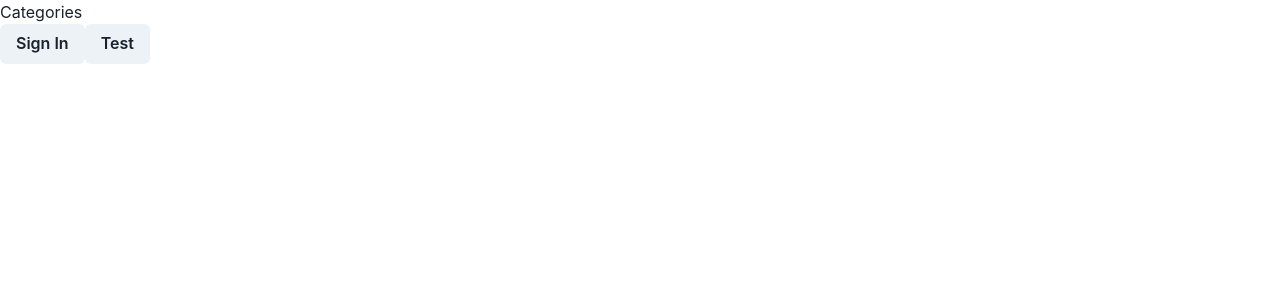
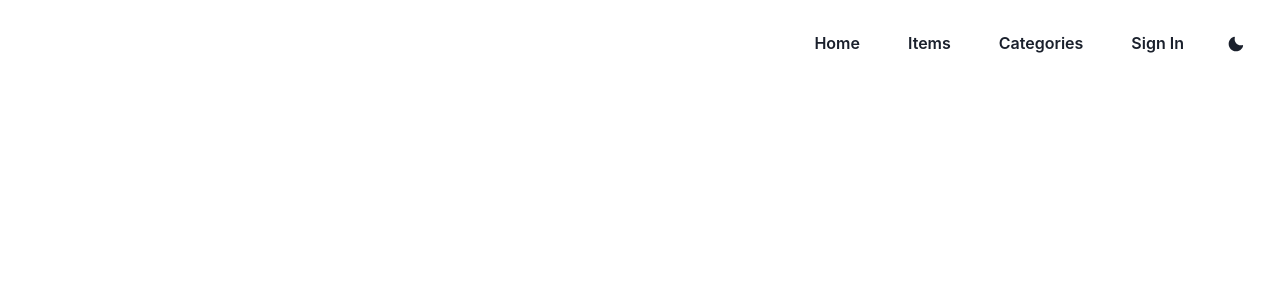
Before and after one commit to seancrossettie/Minimal.ui, a React (Create React App) app: page /categories in a window 1280 px wide. Shown: the top 300 px of the page. Built offline with nearby package versions, Linux system fonts and the light colour scheme; no server answers.

Commit message:
finished navbar

```diff
--- a/package.json
+++ b/package.json
@@ -3,6 +3,7 @@
   "version": "0.1.0",
   "private": true,
   "dependencies": {
+    "@chakra-ui/icons": "^1.1.1",
     "@chakra-ui/react": "^1.7.3",
     "@emotion/react": "^11.7.1",
     "@emotion/styled": "^11.6.0",
--- a/src/components/App/App.js
+++ b/src/components/App/App.js
@@ -4,6 +4,7 @@ import firebase from "firebase/compat/app";
 import "firebase/compat/auth";
 import { getUserByFirebaseKey } from "../../helpers/data/userData";
 import Router from "../../helpers/Router";
+import { NavBar } from '../NavBar/NavBar';
 
 function App() {
   const [user, setUser] = useState(null);
@@ -20,9 +21,10 @@ function App() {
   }, []);
 
   return (
-    <div className="App">
+    <>
+      <NavBar user={user} setUser={setUser} />
       <Router user={user} setUser={setUser} />
-    </div>
+    </>
   );
 }
 
--- /dev/null
+++ b/src/components/NavBar/NavBar.js
@@ -0,0 +1,74 @@
+import { CloseIcon, HamburgerIcon, MoonIcon, SunIcon } from "@chakra-ui/icons";
+import { Button, Flex, IconButton, useColorMode } from "@chakra-ui/react"
+import { useNavigate } from "react-router-dom";
+import React, { useState } from "react"
+import { signInUser, signOutUser } from "../../helpers/auth";
+
+export const NavBar = ({ user, setUser }) => {
+    const navigate = useNavigate();
+    const { colorMode, toggleColorMode } = useColorMode();
+    const isDark = colorMode === "dark";
+    const [display, setDisplay] = useState('none');
+
+    return (
+        <Flex>
+            <Flex pos="fixed" top="1rem" right="1rem" align="center">
+                <Flex display={["none", "none", "flex", "fle"]}>
+                    <Button variant="ghost" m={2} onClick={() => navigate('/')}>Home</Button>
+                    <Button variant="ghost" m={2} onClick={() => navigate('/items')}>Items</Button>
+                    <Button variant="ghost" m={2} onClick={() => navigate('/categories')}>Categories</Button>
+                    { user
+                        ? <Button variant="ghost" m={2} outline onClick={() => signOutUser()}>Sign Out</Button>
+                        : <Button variant="ghost" m={2} outline onClick={() => signInUser(setUser)}>Sign In</Button>
+                    }
+                </Flex>
+                <IconButton
+                    aria-label="Open Menu"
+                    variant="ghost"
+                    mr={2}
+                    size="md"
+                    icon={<HamburgerIcon />}
+                    display={["flex", "flex", "none", "none"]}
+                    onClick={() => setDisplay("flex")}
+                />
+                <IconButton m={2} variant="ghost" size="md">
+                    { isDark
+                        ? <SunIcon  onClick={toggleColorMode} />
+                        : <MoonIcon onClick={toggleColorMode} />
+                    }
+                </IconButton>
+            </Flex>
+            <Flex
+                width="100vh"
+                height="100vh"
+                zIndex={20}
+                bgColor="gray.500"
+                top="0"
+                left="0"
+                overflowY="auto"
+                flexDir="column"
+                display={display}
+            >
+                <Flex justify="flex-end" mt="1rem" mr="1rem">
+                    <IconButton
+                        m={2}
+                        size="md"
+                        variant="ghost"
+                        aria-label="Close Menu"
+                        icon={<CloseIcon />}
+                        onClick={() => setDisplay("none")}
+                    />
+                </Flex>
+                <Flex flexDir="column" align="center">
+                    <Button variant="ghost" m={2} onClick={() => { navigate('/'); setDisplay("none"); }}>Home</Button>
+                    <Button variant="ghost" m={2}  onClick={() => { navigate('/items'); setDisplay("none"); }}>Items</Button>
+                    <Button variant="ghost" m={2}  onClick={() => { navigate('/categories');  setDisplay("none"); }}>Categories</Button>
+                    { user
+                        ? <Button variant="ghost" m={2}  outline onClick={() => { signOutUser(); setUser(null); setDisplay("none"); }}>Sign Out</Button>
+                        : <Button variant="ghost" m={2}  outline onClick={() => { signInUser(setUser); setDisplay("none"); }}>Sign In</Button>
+                    }
+                </Flex>
+            </Flex>
+        </Flex>
+    );
+};
--- a/src/views/CategoriesPage.js
+++ b/src/views/CategoriesPage.js
@@ -1,17 +1,9 @@
-import { Button, Text } from "@chakra-ui/react";
 import React from "react";
-import { signInUser, signOutUser } from "../helpers/auth";
 
 const CategoriesPage = ({ user, setUser }) => {
     return (
-        <div>
-            <Text>Categories</Text>
-            { user
-                ? <Button outline onClick={() => signOutUser()}>Sign Out</Button>
-                : <Button outline onClick={() => signInUser(setUser)}>Sign In</Button>
-            }
-            <Button onClick={() => console.warn(user)}>Test</Button>
-        </div>
+        <>
+        </>
     );
 };
 
--- a/src/views/HomePage.js
+++ b/src/views/HomePage.js
@@ -1,17 +1,9 @@
-import { Button, Text } from "@chakra-ui/react";
 import React from "react";
-import { signInUser, signOutUser } from "../helpers/auth";
 
 const HomePage = ({ user, setUser }) => {
     return (
-        <div>
-            <Text>Home Page</Text>
-            { user
-                ? <Button outline onClick={() => signOutUser()}>Sign Out</Button>
-                : <Button outline onClick={() => signInUser(setUser)}>Sign In</Button>
-            }
-            <Button onClick={() => console.warn(user)}>Test</Button>
-        </div>
+        <>
+        </>
     );
 };
 
--- a/src/views/ItemsPage.js
+++ b/src/views/ItemsPage.js
@@ -1,17 +1,9 @@
-import { Button, Text } from "@chakra-ui/react";
 import React from "react";
-import { signInUser, signOutUser } from "../helpers/auth";
 
 const ItemsPage = ({ user, setUser }) => {
     return (
-        <div>
-            <Text>Items</Text>
-            { user
-                ? <Button outline onClick={() => signOutUser()}>Sign Out</Button>
-                : <Button outline onClick={() => signInUser(setUser)}>Sign In</Button>
-            }
-            <Button onClick={() => console.warn(user)}>Test</Button>
-        </div>
+        <>
+        </>
     );
 };
 
```
Also changed, not shown: src/styles/chakraTheme.js (deleted, +0 -7 lines), 1 other file (tests, documents, lock files or other folders).
